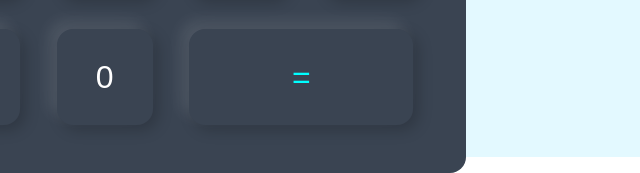
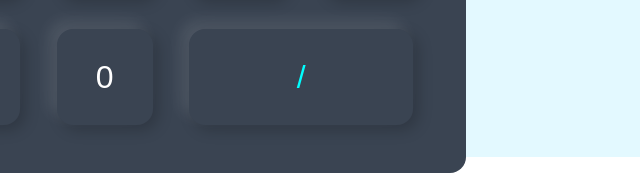
Before and after one commit to Yankhoba92/calculatrice, a plain HTML site: page index.html in a window 1280 px wide. Shown: the part 643-816 px from the top of the page, 469-1109 px from the left. Drawn offline with Linux system fonts and the light colour scheme.

Commit message:
Update index.html

```diff
--- a/index.html
+++ b/index.html
@@ -40,7 +40,7 @@
           <div>
             <input type="button" value="00" onclick="display.value += '00' " />
             <input type="button" value="0" onclick="display.value += '0' " />
-            <input type="button" value="=" class="egal operator"  onclick="display.value = eval(display.value) " />
+            <input type="button" value="/" class="egal operator"  onclick="display.value = eval(display.value) " />
           </div>
 
         </form>
```
